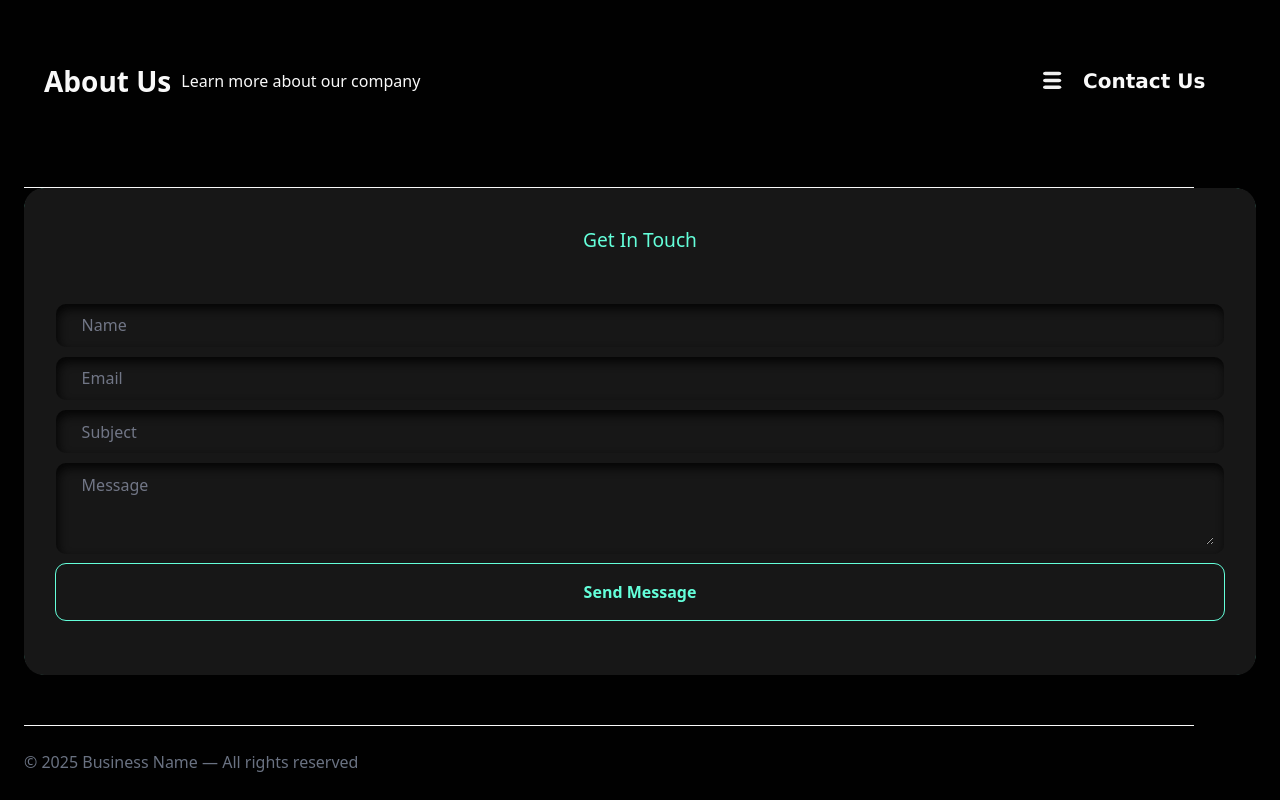
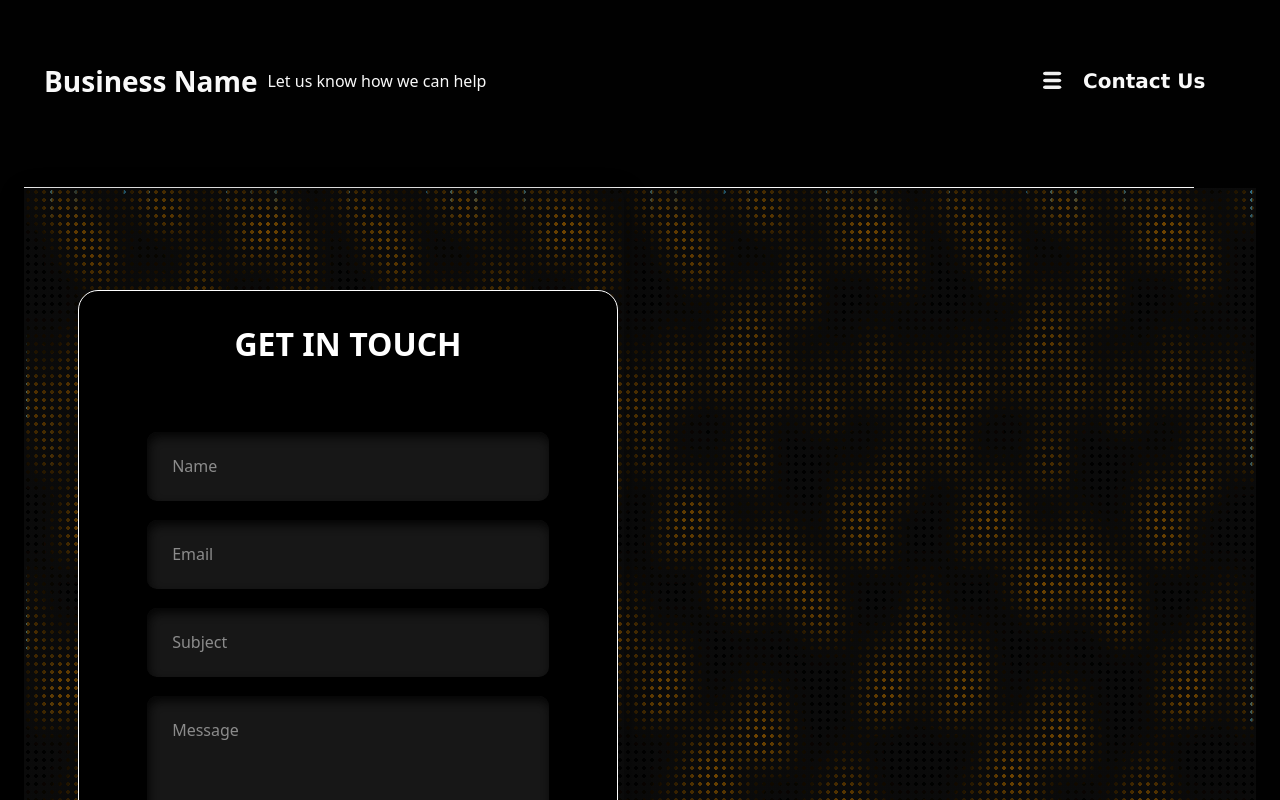
Before and after one commit to shpat-devv/NextJSTemplate, a Next.js app: page /contact in a window 1280 px wide. Shown: the top 800 px of the page. Built offline with nearby package versions, Linux system fonts and the light colour scheme.

Commit message:
contact page structure and style finished

```diff
--- a/src/app/contact/page.tsx
+++ b/src/app/contact/page.tsx
@@ -7,8 +7,8 @@ export default function AboutPage() {
   return (
     <main className="min-h-screen flex flex-col p-6">
       <Header
-        title="About Us"
-        subtitle="Learn more about our company"
+        title="Business Name"
+        subtitle="Let us know how we can help"
         buttonText="Contact Us"
         menuItems={[
           { title: "Home", link: "/" },
@@ -20,10 +20,7 @@ export default function AboutPage() {
      <div className="contact-page-content">
        <ContactForm />
      </div>
-      <div className="spacer"></div>
-      <footer className="mt-auto py-6 text-gray-500">
-        © 2025 Business Name — All rights reserved
-      </footer>
+
     </main>
   );
 }
--- a/src/components/contact/contact.module.css
+++ b/src/components/contact/contact.module.css
@@ -0,0 +1,275 @@
+/* From Uiverse.io by SelfMadeSystem */
+/*
+More comprehensive version at shenanigans.shoghisimon.ca/collection/css-rain-bg/
+ */
+
+.container::after {
+    content: "";
+    position: absolute;
+    inset: 0;
+    z-index: 1;
+    background-image: radial-gradient(circle at 50% 50%,
+            #0000 0,
+            #0000 2px,
+            hsl(0 0 4%) 2px);
+    background-size: 8px 8px;
+    --f: blur(1em) brightness(6);
+    animation: hii 10s linear infinite;
+}
+
+@keyframes hii {
+    0% {
+        backdrop-filter: var(--f) hue-rotate(0deg);
+    }
+
+    to {
+        backdrop-filter: var(--f) hue-rotate(360deg);
+    }
+}
+
+.container {
+    position: relative;
+    width: 100%;
+    min-height: 100vh;
+    height: 100%;
+    --c: #09f;
+    background-color: #000;
+    background-image: radial-gradient(4px 100px at 0px 235px, var(--c), #0000),
+        radial-gradient(4px 100px at 300px 235px, var(--c), #0000),
+        radial-gradient(1.5px 1.5px at 150px 117.5px, var(--c) 100%, #0000 150%),
+        radial-gradient(4px 100px at 0px 252px, var(--c), #0000),
+        radial-gradient(4px 100px at 300px 252px, var(--c), #0000),
+        radial-gradient(1.5px 1.5px at 150px 126px, var(--c) 100%, #0000 150%),
+        radial-gradient(4px 100px at 0px 150px, var(--c), #0000),
+        radial-gradient(4px 100px at 300px 150px, var(--c), #0000),
+        radial-gradient(1.5px 1.5px at 150px 75px, var(--c) 100%, #0000 150%),
+        radial-gradient(4px 100px at 0px 253px, var(--c), #0000),
+        radial-gradient(4px 100px at 300px 253px, var(--c), #0000),
+        radial-gradient(1.5px 1.5px at 150px 126.5px, var(--c) 100%, #0000 150%),
+        radial-gradient(4px 100px at 0px 204px, var(--c), #0000),
+        radial-gradient(4px 100px at 300px 204px, var(--c), #0000),
+        radial-gradient(1.5px 1.5px at 150px 102px, var(--c) 100%, #0000 150%),
+        radial-gradient(4px 100px at 0px 134px, var(--c), #0000),
+        radial-gradient(4px 100px at 300px 134px, var(--c), #0000),
+        radial-gradient(1.5px 1.5px at 150px 67px, var(--c) 100%, #0000 150%),
+        radial-gradient(4px 100px at 0px 179px, var(--c), #0000),
+        radial-gradient(4px 100px at 300px 179px, var(--c), #0000),
+        radial-gradient(1.5px 1.5px at 150px 89.5px, var(--c) 100%, #0000 150%),
+        radial-gradient(4px 100px at 0px 299px, var(--c), #0000),
+        radial-gradient(4px 100px at 300px 299px, var(--c), #0000),
+        radial-gradient(1.5px 1.5px at 150px 149.5px, var(--c) 100%, #0000 150%),
+        radial-gradient(4px 100px at 0px 215px, var(--c), #0000),
+        radial-gradient(4px 100px at 300px 215px, var(--c), #0000),
+        radial-gradient(1.5px 1.5px at 150px 107.5px, var(--c) 100%, #0000 150%),
+        radial-gradient(4px 100px at 0px 281px, var(--c), #0000),
+        radial-gradient(4px 100px at 300px 281px, var(--c), #0000),
+        radial-gradient(1.5px 1.5px at 150px 140.5px, var(--c) 100%, #0000 150%),
+        radial-gradient(4px 100px at 0px 158px, var(--c), #0000),
+        radial-gradient(4px 100px at 300px 158px, var(--c), #0000),
+        radial-gradient(1.5px 1.5px at 150px 79px, var(--c) 100%, #0000 150%),
+        radial-gradient(4px 100px at 0px 210px, var(--c), #0000),
+        radial-gradient(4px 100px at 300px 210px, var(--c), #0000),
+        radial-gradient(1.5px 1.5px at 150px 105px, var(--c) 100%, #0000 150%);
+    background-size:
+        300px 235px,
+        300px 235px,
+        300px 235px,
+        300px 252px,
+        300px 252px,
+        300px 252px,
+        300px 150px,
+        300px 150px,
+        300px 150px,
+        300px 253px,
+        300px 253px,
+        300px 253px,
+        300px 204px,
+        300px 204px,
+        300px 204px,
+        300px 134px,
+        300px 134px,
+        300px 134px,
+        300px 179px,
+        300px 179px,
+        300px 179px,
+        300px 299px,
+        300px 299px,
+        300px 299px,
+        300px 215px,
+        300px 215px,
+        300px 215px,
+        300px 281px,
+        300px 281px,
+        300px 281px,
+        300px 158px,
+        300px 158px,
+        300px 158px,
+        300px 210px,
+        300px 210px,
+        300px 210px;
+    animation: hi 150s linear infinite;
+}
+
+@keyframes hi {
+    0% {
+        background-position:
+            0px 220px,
+            3px 220px,
+            151.5px 337.5px,
+            25px 24px,
+            28px 24px,
+            176.5px 150px,
+            50px 16px,
+            53px 16px,
+            201.5px 91px,
+            75px 224px,
+            78px 224px,
+            226.5px 350.5px,
+            100px 19px,
+            103px 19px,
+            251.5px 121px,
+            125px 120px,
+            128px 120px,
+            276.5px 187px,
+            150px 31px,
+            153px 31px,
+            301.5px 120.5px,
+            175px 235px,
+            178px 235px,
+            326.5px 384.5px,
+            200px 121px,
+            203px 121px,
+            351.5px 228.5px,
+            225px 224px,
+            228px 224px,
+            376.5px 364.5px,
+            250px 26px,
+            253px 26px,
+            401.5px 105px,
+            275px 75px,
+            278px 75px,
+            426.5px 180px;
+    }
+
+    to {
+        background-position:
+            0px 6800px,
+            3px 6800px,
+            151.5px 6917.5px,
+            25px 13632px,
+            28px 13632px,
+            176.5px 13758px,
+            50px 5416px,
+            53px 5416px,
+            201.5px 5491px,
+            75px 17175px,
+            78px 17175px,
+            226.5px 17301.5px,
+            100px 5119px,
+            103px 5119px,
+            251.5px 5221px,
+            125px 8428px,
+            128px 8428px,
+            276.5px 8495px,
+            150px 9876px,
+            153px 9876px,
+            301.5px 9965.5px,
+            175px 13391px,
+            178px 13391px,
+            326.5px 13540.5px,
+            200px 14741px,
+            203px 14741px,
+            351.5px 14848.5px,
+            225px 18770px,
+            228px 18770px,
+            376.5px 18910.5px,
+            250px 5082px,
+            253px 5082px,
+            401.5px 5161px,
+            275px 6375px,
+            278px 6375px,
+            426.5px 6480px;
+    }
+}
+.formWrapper {
+    position: relative;
+    z-index: 2;
+    max-width: 600px;
+    width: 90%;
+    padding: 30px;
+    border-radius: 12px;
+    box-shadow: 0 6px 25px rgba(0, 0, 0, 0.4);
+}
+
+.form {
+    display: flex;
+    flex-direction: column;
+    align-items: center;
+    justify-content: center;
+    font-family: inherit;
+    gap: 1.2em;
+    padding: 2em;
+    background-color: #000000;
+    border-radius: 20px;
+    min-height: 70vh;
+    width: 100%;
+    border: 1px solid #ffffff;
+    margin-top: 9vh;
+    margin-left: 3vh;
+}
+
+.formHeading {
+    font-size: 2em;
+    font-weight: bold;
+    color: #ffffff;
+    margin-bottom: 1.5em;
+    text-align: center;
+    line-height: 1.3;
+}
+
+.formField {
+    width: 85%;
+    display: flex;
+    align-items: center;
+    gap: 0.8em;
+    border-radius: 10px;
+    padding: 0.8em 1em;
+    background-color: #171717;
+    box-shadow: inset 2px 5px 10px rgb(5, 5, 5);
+    transition: transform 0.2s ease, box-shadow 0.2s ease;
+}
+
+.formField:focus-within {
+    transform: scale(1.02);
+    box-shadow: 0 0 0 2px #444, inset 2px 5px 10px rgb(5, 5, 5);
+}
+
+.inputField {
+    flex: 1;
+    background: none;
+    border: none;
+    outline: none;
+    color: #ffffff;
+    font-size: 1em;
+    padding: 0.6em;
+    min-width: 0;
+}
+
+.sendMessageBtn {
+    width: 85%;
+    cursor: pointer;
+    margin-top: 1em;
+    padding: 1em;
+    border-radius: 10px;
+    border: none;
+    background-color: transparent;
+    color: #ffffff;
+    font-weight: bold;
+    outline: 1px solid #ffffff;
+    transition: all ease-in-out 0.3s;
+    font-size: 1em;
+}
+
+.sendMessageBtn:hover {
+    transform: translateY(-2px);
+}
--- a/src/components/contact/contact.tsx
+++ b/src/components/contact/contact.tsx
@@ -1,119 +1,34 @@
 import React from 'react';
-import styled from 'styled-components';
+import styles from './contact.module.css';
 
 const Form = () => {
     return (
-    <StyledWrapper>
-      <div className="form-card1">
-        <div className="form-card2">
-          <form className="form">
-            <p className="form-heading">Get In Touch</p>
-            <div className="form-field">
-              <input required placeholder="Name" className="input-field" type="text" />
+        <div className={styles.container}>
+            <div className={styles.formWrapper}>
+                <form className={styles.form}>
+                    <p className={styles.formHeading}>GET IN TOUCH</p>
+
+                    <div className={styles.formField}>
+                        <input required placeholder="Name" className={styles.inputField} type="text" />
                     </div>
-            <div className="form-field">
-              <input required placeholder="Email" className="input-field" type="email" />
+
+                    <div className={styles.formField}>
+                        <input required placeholder="Email" className={styles.inputField} type="email" />
                     </div>
-            <div className="form-field">
-              <input required placeholder="Subject" className="input-field" type="text" />
+
+                    <div className={styles.formField}>
+                        <input required placeholder="Subject" className={styles.inputField} type="text" />
                     </div>
-            <div className="form-field">
-              <textarea required placeholder="Message" cols={30} rows={3} className="input-field" defaultValue={""} />
+
+                    <div className={styles.formField}>
+                        <textarea required placeholder="Message" rows={4} className={styles.inputField} />
                     </div>
-            <button className="sendMessage-btn">Send Message</button>
+
+                    <button className={styles.sendMessageBtn}>Send Message</button>
                 </form>
             </div>
         </div>
-    </StyledWrapper>
     );
-}
-
-const StyledWrapper = styled.div`
-  .form {
-    display: flex;
-    flex-direction: column;
-    align-self: center;
-    font-family: inherit;
-    gap: 10px;
-    padding-inline: 2em;
-    padding-bottom: 0.4em;
-    background-color: #171717;
-    //background-color: #0a192f;
-    border-radius: 20px;
-  }
-
-  .form-heading {
-    text-align: center;
-    margin: 2em;
-    color: #64ffda;
-    font-size: 1.2em;
-    background-color: transparent;
-    align-self: center;
-  }
-
-  .form-field {
-    display: flex;
-    align-items: center;
-    justify-content: center;
-    gap: 0.5em;
-    border-radius: 10px;
-    padding: 0.6em;
-    border: none;
-    outline: none;
-    color: white;
-    background-color: #171717;
-    box-shadow: inset 2px 5px 10px rgb(5, 5, 5);
-  }
-
-  .input-field {
-    background: none;
-    border: none;
-    outline: none;
-    width: 100%;
-    color: #ccd6f6;
-    padding-inline: 1em;
-  }
-
-  .sendMessage-btn {
-    cursor: pointer;
-    margin-bottom: 3em;
-    padding: 1em;
-    border-radius: 10px;
-    border: none;
-    outline: none;
-    background-color: transparent;
-    color: #64ffda;
-    font-weight: bold;
-    outline: 1px solid #64ffda;
-    transition: all ease-in-out 0.3s;
-  }
-
-  .sendMessage-btn:hover {
-    transition: all ease-in-out 0.3s;
-    background-color: #64ffda;
-    color: #000;
-    cursor: pointer;
-    box-shadow: inset 2px 5px 10px rgb(5, 5, 5);
-  }
-
-  .form-card1 {
-    background-image: linear-gradient(163deg, #64ffda 0%, #64ffda 100%);
-    border-radius: 22px;
-    transition: all 0.3s;
-  }
-
-  .form-card1:hover {
-    box-shadow: 0px 0px 30px 1px rgba(100, 255, 218, 0.3);
-  }
-
-  .form-card2 {
-    border-radius: 0;
-    transition: all 0.2s;
-  }
-
-  .form-card2:hover {
-    transform: scale(0.98);
-    border-radius: 20px;
-  }`;
+};
 
 export default Form;
```
Lines whose indentation alone changed are shown as unchanged.
